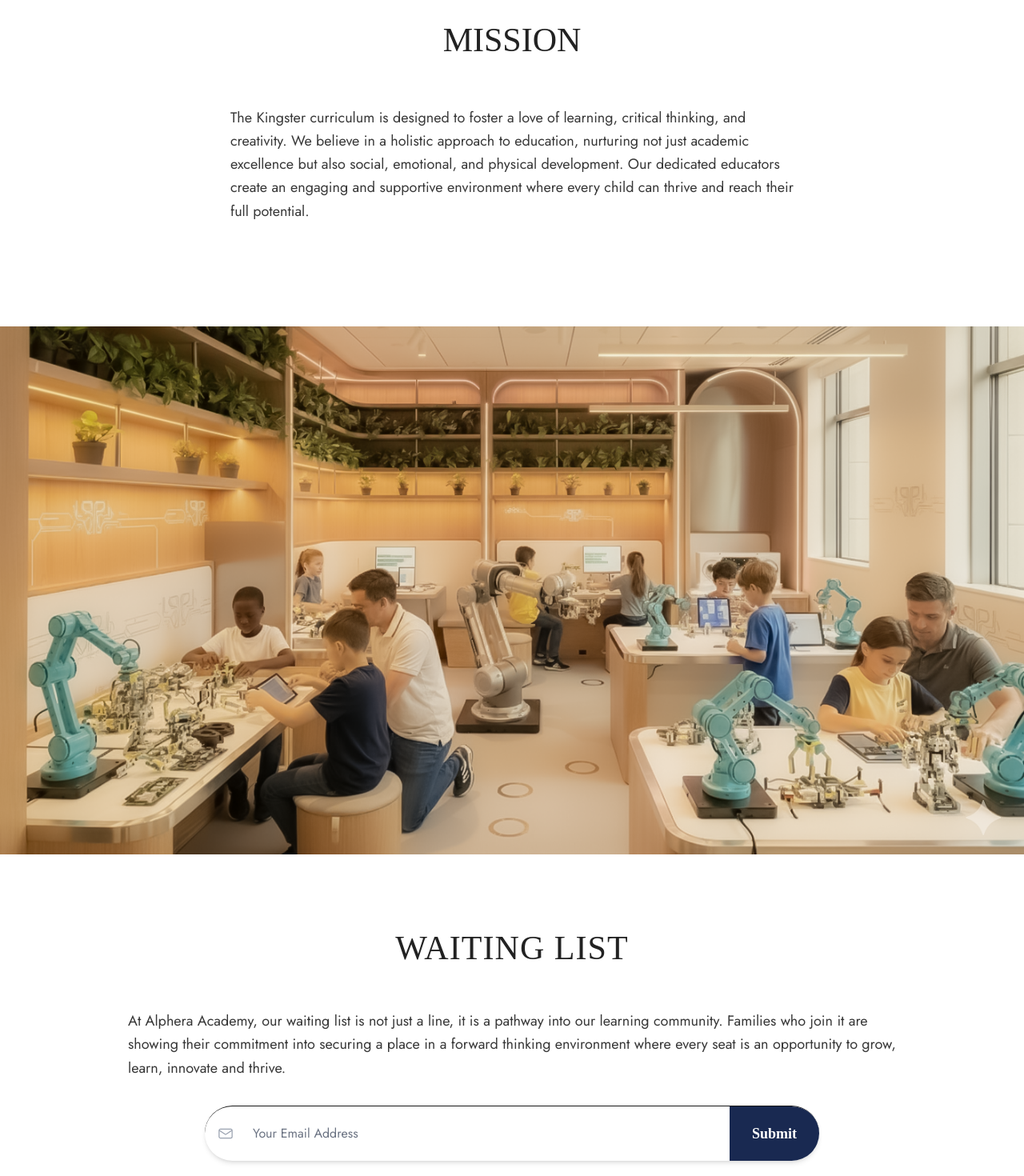
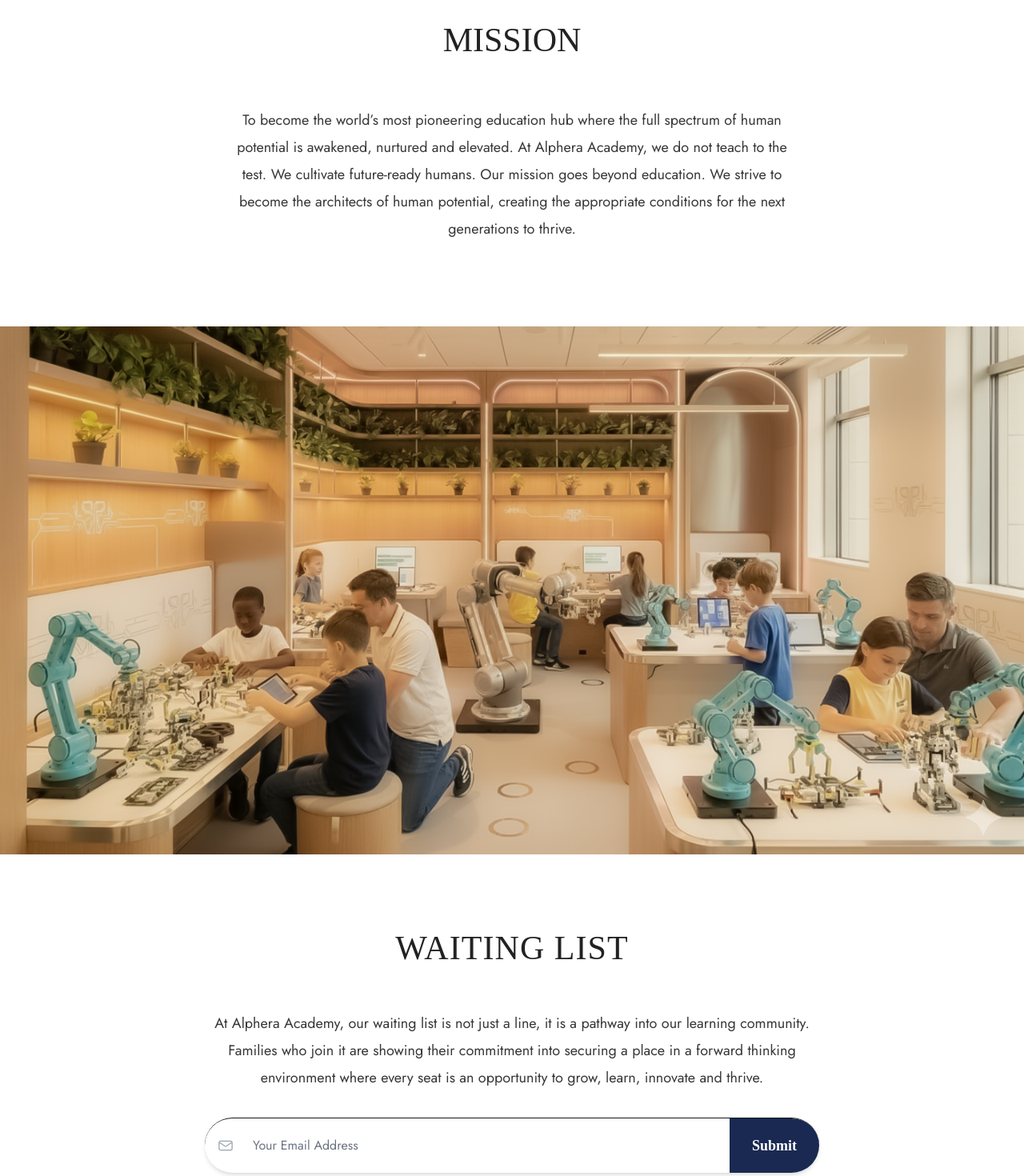
Before and after one commit to Alpha-Learning/uts, a Next.js app: page / in a window 1280 px wide. Shown: the part 2340-3810 px from the top of the page at 80% size. Built offline with nearby package versions, Linux system fonts and the light colour scheme; no server answers; a web font is replaced by a local one.

Commit message:
cosmetic changes

```diff
--- a/app/components/landing/SecondSection.tsx
+++ b/app/components/landing/SecondSection.tsx
@@ -25,9 +25,8 @@
                   className="text-4xl lg:text-4xl mb-14 text-center font-medium text-[#222222] mt-4  uppercase leading-tight">
                    MISSION
                  </h2>
-                 <p style={{ fontFamily: 'Jost, sans-serif' }} className="text-lg text-[#373737] leading-relaxed text-justify lg:text-left mb-8" >
-                  The Kingster curriculum is designed to foster a love of learning, critical thinking, and creativity. We believe in a holistic approach to education, nurturing not just academic excellence but also social, emotional, and physical development. Our dedicated educators create an engaging and supportive environment where every child can thrive and reach their full potential.
-                </p>
+                 <p style={{ fontFamily: 'Jost, sans-serif' }} className="text-[18px] text-center text-[#373737] leading-[1.9] max-w-3xl mx-auto mb-8" >
+                 To become the world’s most pioneering education hub where the full spectrum of human potential is awakened, nurtured and elevated. At Alphera Academy, we do not teach to the test. We cultivate future-ready humans. Our mission goes beyond education. We strive to become the architects of human potential, creating the appropriate conditions for the next generations to thrive.                </p>
 
               </div>
             </motion.div>
--- a/app/components/landing/ThirdSection.tsx
+++ b/app/components/landing/ThirdSection.tsx
@@ -37,7 +37,7 @@
           </motion.h2>
 
           <motion.p
-     style={{ fontFamily: 'Jost, sans-serif' }} className=" text-[18px] my-9 text-[#373737] leading-relaxed text-justify lg:text-left mb-8"
+     style={{ fontFamily: 'Jost, sans-serif' }} className="text-[18px] text-center text-[#373737] leading-[1.9] max-w-3xl mx-auto my-9 mb-8"
             initial={{ opacity: 0, y: 20 }}
             whileInView={{ opacity: 1, y: 0 }}
             viewport={{ once: true, amount: 0.2 }}
@@ -73,7 +73,7 @@
                 />
                 <button
                   type="submit"
-                  className="px-5 flex justify-center sm:px-7  sm:py-5  bg-[#192951] text-white font-semibold text-sm sm:text-lg  whitespace-nowrap min-w-[110px]"
+                  className="px-5 flex justify-center sm:px-7  py-5  bg-[#192951] text-white font-semibold text-sm sm:text-lg  whitespace-nowrap min-w-[110px]"
                   style={{ fontFamily: 'LeBeauneNe' }}
                 >
                   Submit
```
